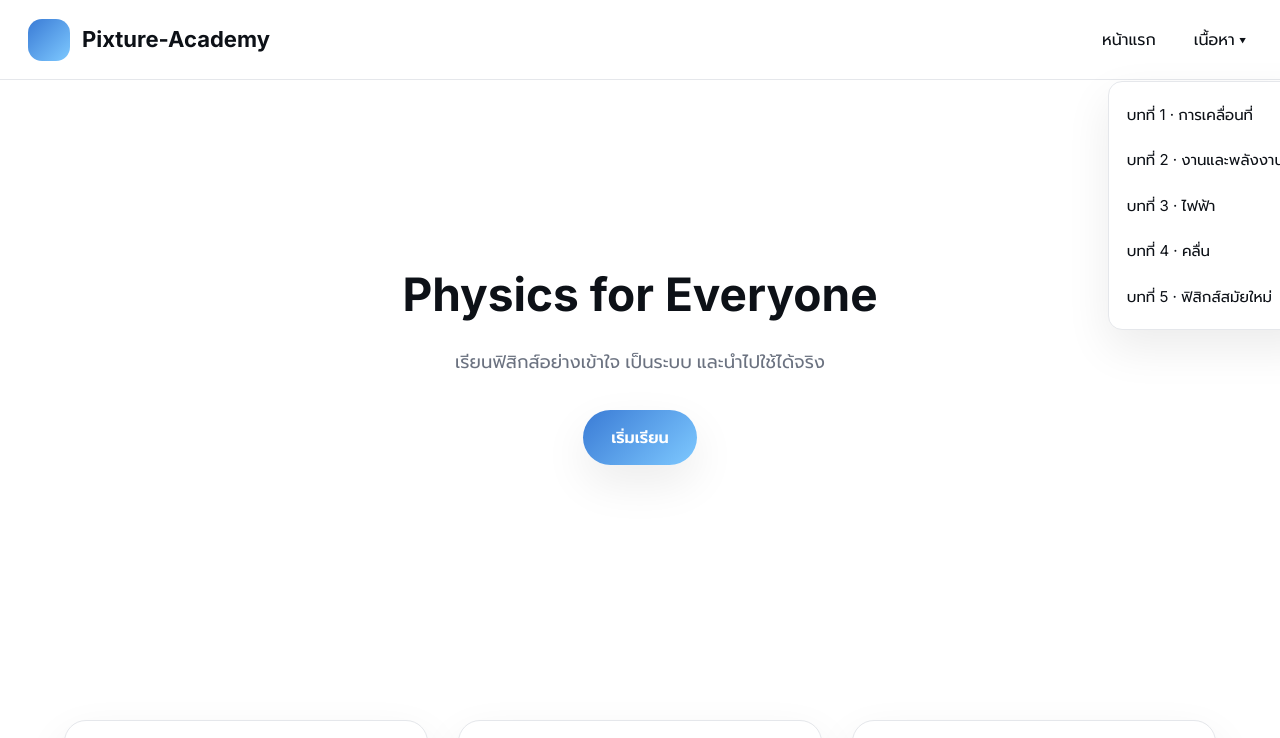
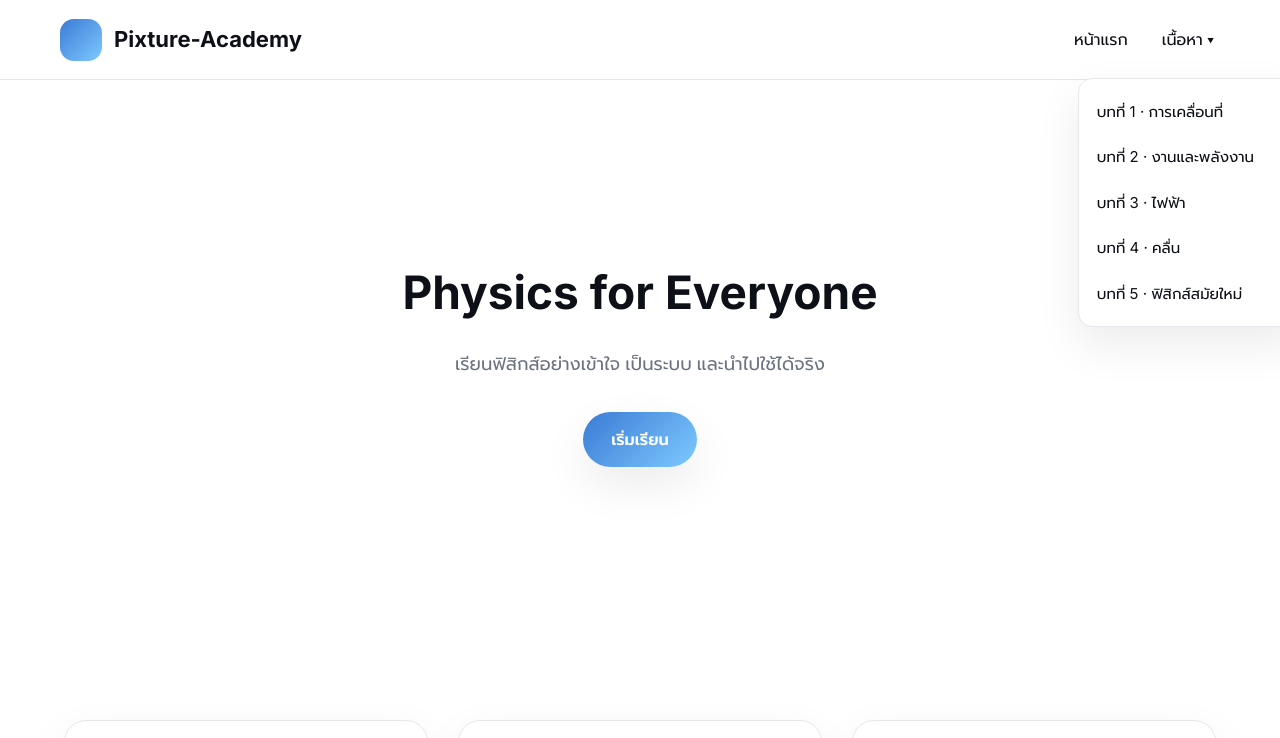
Before and after one commit to PiX-Academy/PicTure-Physic, a plain HTML site: page index.html in a window 1280 px wide. Both pictures are taken after a click on the link "เนื้อหา ▾". Shown: the top 738 px of the page. Drawn offline with Linux system fonts and the light colour scheme.

Commit message:
index.html

```diff
--- a/index.html
+++ b/index.html
@@ -30,7 +30,6 @@ body{
   font-family:Inter,Prompt;
   color:var(--text);
   line-height:1.7;
-  overflow-x:hidden;
 }
 
 /* ===================== NAV ===================== */
@@ -41,12 +40,19 @@ body{
   height:80px;
   background:rgba(255,255,255,.85);
   backdrop-filter:blur(10px);
-  padding:16px 28px;
+  border-bottom:1px solid var(--border);
+  z-index:1000;
+}
+
+/* 🔑 ตัวแก้ปัญหาหลัก */
+.nav-inner{
+  max-width:1200px;
+  height:100%;
+  margin:0 auto;
+  padding:0 20px;
   display:flex;
   justify-content:space-between;
   align-items:center;
-  z-index:1000;
-  border-bottom:1px solid var(--border);
 }
 
 .brand{
@@ -72,7 +78,7 @@ body{
 .menu{
   display:flex;
   list-style:none;
-  gap:26px;
+  gap:22px;
   margin:0;
   padding:0;
   align-items:center;
@@ -97,20 +103,19 @@ body{
 
 .dropdown-menu{
   position:absolute;
-  top:55px;
-  left:-80px;
-  background:#ffffff;
+  top:52px;
+  left:50%;
+  transform:translateX(-50%) translateY(10px);
+  background:#fff;
   border:1px solid var(--border);
   border-radius:14px;
   list-style:none;
   padding:10px 0;
   margin:0;
-  min-width:210px;
+  min-width:220px;
   box-shadow:var(--shadow);
-
   opacity:0;
   pointer-events:none;
-  transform:translateY(10px);
   transition:.25s ease;
 }
 
@@ -145,13 +150,12 @@ body{
 .hero h2{
   font-size:46px;
   margin:0 0 14px;
-  font-weight:700;
 }
 
 .hero p{
   font-size:18px;
   color:var(--muted);
-  margin:0 0 32px;
+  margin-bottom:32px;
 }
 
 .hero a{
@@ -179,14 +183,14 @@ body{
 }
 
 .card{
-  background:#ffffff;
+  background:#fff;
   border-radius:var(--radius);
   padding:28px;
   box-shadow:var(--shadow);
   border:1px solid var(--border);
-  transition:.25s;
   text-decoration:none;
   color:var(--text);
+  transition:.25s;
 }
 
 .card:hover{
@@ -217,14 +221,15 @@ footer{
 
 <!-- NAV -->
 <nav class="nav">
+  <div class="nav-inner">
+
     <div class="brand">
       <div class="logo"></div>
       <h1>Pixture-Academy</h1>
     </div>
 
     <ul class="menu">
-    <li><a href="index.html">หน้าแรก</a></li>
-
+      <li><a href="#top">หน้าแรก</a></li>
       <li class="dropdown">
         <a href="#">เนื้อหา ▾</a>
         <ul class="dropdown-menu">
@@ -236,10 +241,12 @@ footer{
         </ul>
       </li>
     </ul>
+
+  </div>
 </nav>
 
 <!-- HERO -->
-<header class="hero">
+<header class="hero" id="top">
   <div class="hero-content">
     <h2>Physics for Everyone</h2>
     <p>เรียนฟิสิกส์อย่างเข้าใจ เป็นระบบ และนำไปใช้ได้จริง</p>
@@ -278,29 +285,29 @@ footer{
 
 <!-- ===================== JS DROPDOWN ===================== -->
 <script>
-document.querySelectorAll('.dropdown > a').forEach(trigger => {
-  trigger.addEventListener('click', function(e){
+document.querySelectorAll('.dropdown > a').forEach(trigger=>{
+  trigger.addEventListener('click',e=>{
     e.preventDefault();
-    let menu = this.nextElementSibling;
+    const menu = trigger.nextElementSibling;
 
     if(menu.style.opacity === '1'){
       menu.style.opacity = '0';
       menu.style.pointerEvents = 'none';
-      menu.style.transform = 'translateY(10px)';
+      menu.style.transform = 'translateX(-50%) translateY(10px)';
     }else{
       menu.style.opacity = '1';
       menu.style.pointerEvents = 'auto';
-      menu.style.transform = 'translateY(0)';
+      menu.style.transform = 'translateX(-50%) translateY(0)';
     }
   });
 });
 
-document.addEventListener('click', function(e){
+document.addEventListener('click',e=>{
   if(!e.target.closest('.dropdown')){
     document.querySelectorAll('.dropdown-menu').forEach(menu=>{
-      menu.style.opacity = '0';
-      menu.style.pointerEvents = 'none';
-      menu.style.transform = 'translateY(10px)';
+      menu.style.opacity='0';
+      menu.style.pointerEvents='none';
+      menu.style.transform='translateX(-50%) translateY(10px)';
     });
   }
 });
```
Lines whose indentation alone changed are shown as unchanged.
